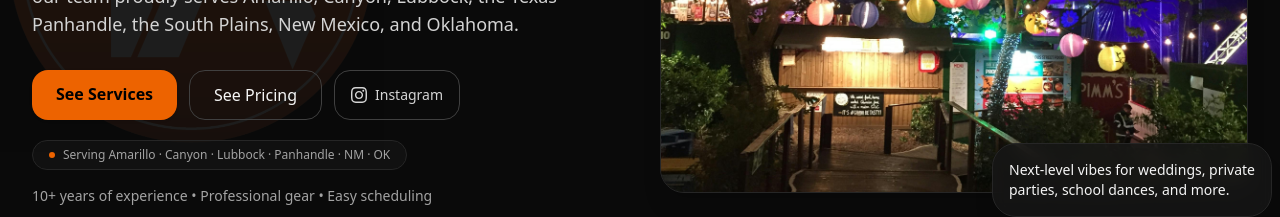
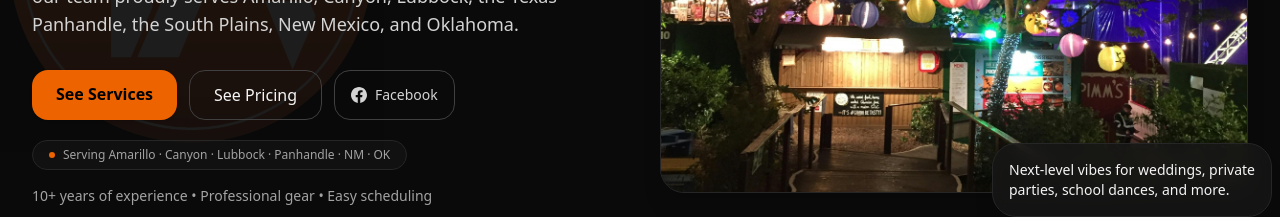
Before and after one commit to dexter806/tascosa.audio, a Next.js app: page / in a window 1280 px wide. Shown: the part 439-656 px from the top of the page. Built offline with nearby package versions, Linux system fonts and the light colour scheme.

Commit message:
Update index.js

```diff
--- a/pages/index.js
+++ b/pages/index.js
@@ -453,9 +453,9 @@
                   <div className="mt-8 flex gap-3 flex-wrap">
                     <a href="#services" className="rounded-2xl px-6 py-3 bg-tascosa-orange text-black font-semibold shadow hover:brightness-110 transition-all">See Services</a>
                     <a href="#pricing" className="rounded-2xl px-6 py-3 border border-neutral-700 hover:border-neutral-500 transition-colors">See Pricing</a>
-                    <a href="https://www.instagram.com/tascosaaudio" target="_blank" rel="noopener noreferrer" aria-label="Instagram" className="rounded-2xl px-4 py-3 border border-neutral-700 hover:border-tascosa-orange hover:text-tascosa-orange transition-all flex items-center gap-2 text-sm text-neutral-300">
-                      <svg className="h-4 w-4" fill="currentColor" viewBox="0 0 24 24"><path d="M12 2.163c3.204 0 3.584.012 4.85.07 3.252.148 4.771 1.691 4.919 4.919.058 1.265.069 1.645.069 4.849 0 3.205-.012 3.584-.069 4.849-.149 3.225-1.664 4.771-4.919 4.919-1.266.058-1.644.07-4.85.07-3.204 0-3.584-.012-4.849-.07-3.26-.149-4.771-1.699-4.919-4.92-.058-1.265-.07-1.644-.07-4.849 0-3.204.013-3.583.07-4.849.149-3.227 1.664-4.771 4.919-4.919 1.266-.057 1.645-.069 4.849-.069zm0-2.163c-3.259 0-3.667.014-4.947.072-4.358.2-6.78 2.618-6.98 6.98-.059 1.281-.073 1.689-.073 4.948 0 3.259.014 3.668.072 4.948.2 4.358 2.618 6.78 6.98 6.98 1.281.058 1.689.072 4.948.072 3.259 0 3.668-.014 4.948-.072 4.354-.2 6.782-2.618 6.979-6.98.059-1.28.073-1.689.073-4.948 0-3.259-.014-3.667-.072-4.947-.196-4.354-2.617-6.78-6.979-6.98-1.281-.059-1.69-.073-4.949-.073zm0 5.838c-3.403 0-6.162 2.759-6.162 6.162s2.759 6.163 6.162 6.163 6.162-2.759 6.162-6.163c0-3.403-2.759-6.162-6.162-6.162zm0 10.162c-2.209 0-4-1.79-4-4 0-2.209 1.791-4 4-4s4 1.791 4 4c0 2.21-1.791 4-4 4zm6.406-11.845c-.796 0-1.441.645-1.441 1.44s.645 1.44 1.441 1.44c.795 0 1.439-.645 1.439-1.44s-.644-1.44-1.439-1.44z"/></svg>
-                      Instagram
+                    <a href="https://www.facebook.com/people/Tascosa-Audio/61583130066383/" target="_blank" rel="noopener noreferrer" aria-label="Facebook" className="rounded-2xl px-4 py-3 border border-neutral-700 hover:border-tascosa-orange hover:text-tascosa-orange transition-all flex items-center gap-2 text-sm text-neutral-300">
+                      <svg className="h-4 w-4" fill="currentColor" viewBox="0 0 24 24"><path d="M24 12.073c0-6.627-5.373-12-12-12s-12 5.373-12 12c0 5.99 4.388 10.954 10.125 11.854v-8.385H7.078v-3.47h3.047V9.43c0-3.007 1.792-4.669 4.533-4.669 1.312 0 2.686.235 2.686.235v2.953H15.83c-1.491 0-1.956.925-1.956 1.874v2.25h3.328l-.532 3.47h-2.796v8.385C19.612 23.027 24 18.062 24 12.073z"/></svg>
+                      Facebook
                     </a>
                   </div>
                   <div className="mt-5 inline-flex items-center gap-2 rounded-full border border-neutral-800 bg-neutral-900/60 px-4 py-1.5 text-xs text-neutral-400">
```
